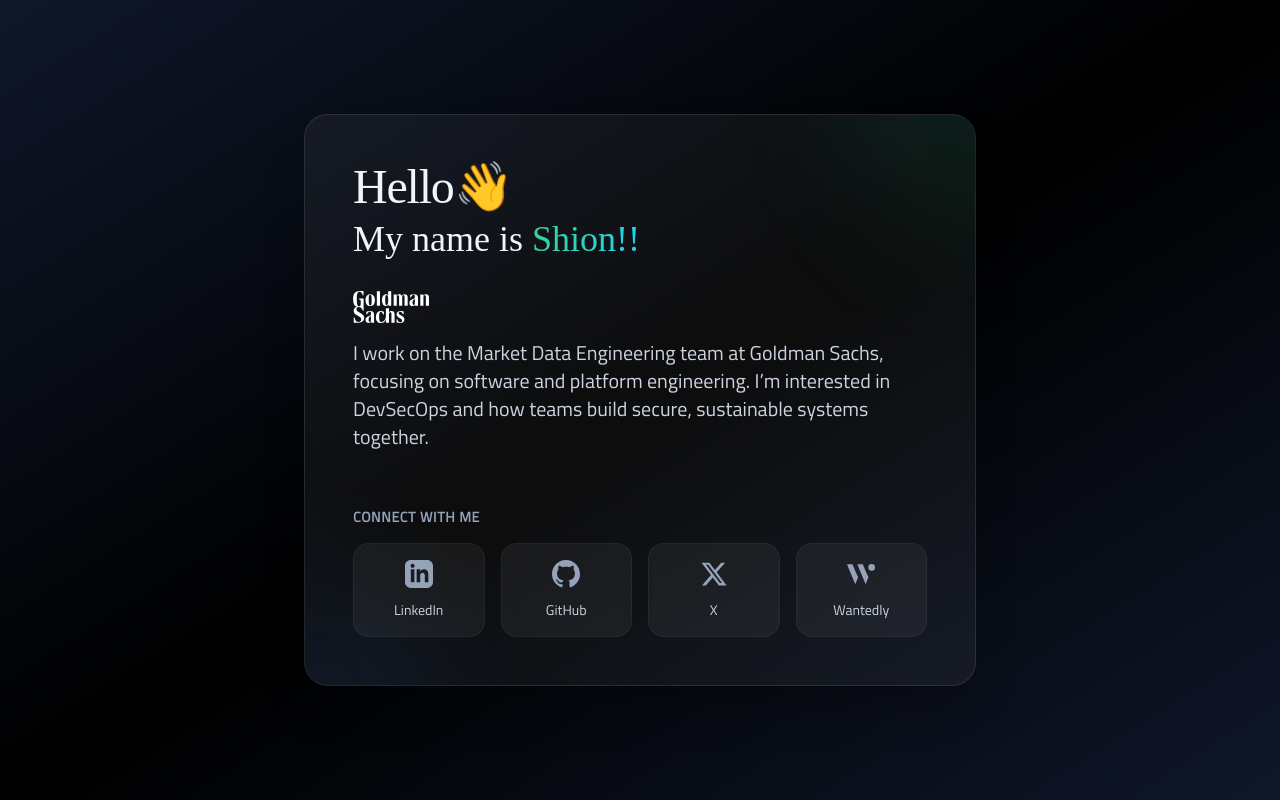
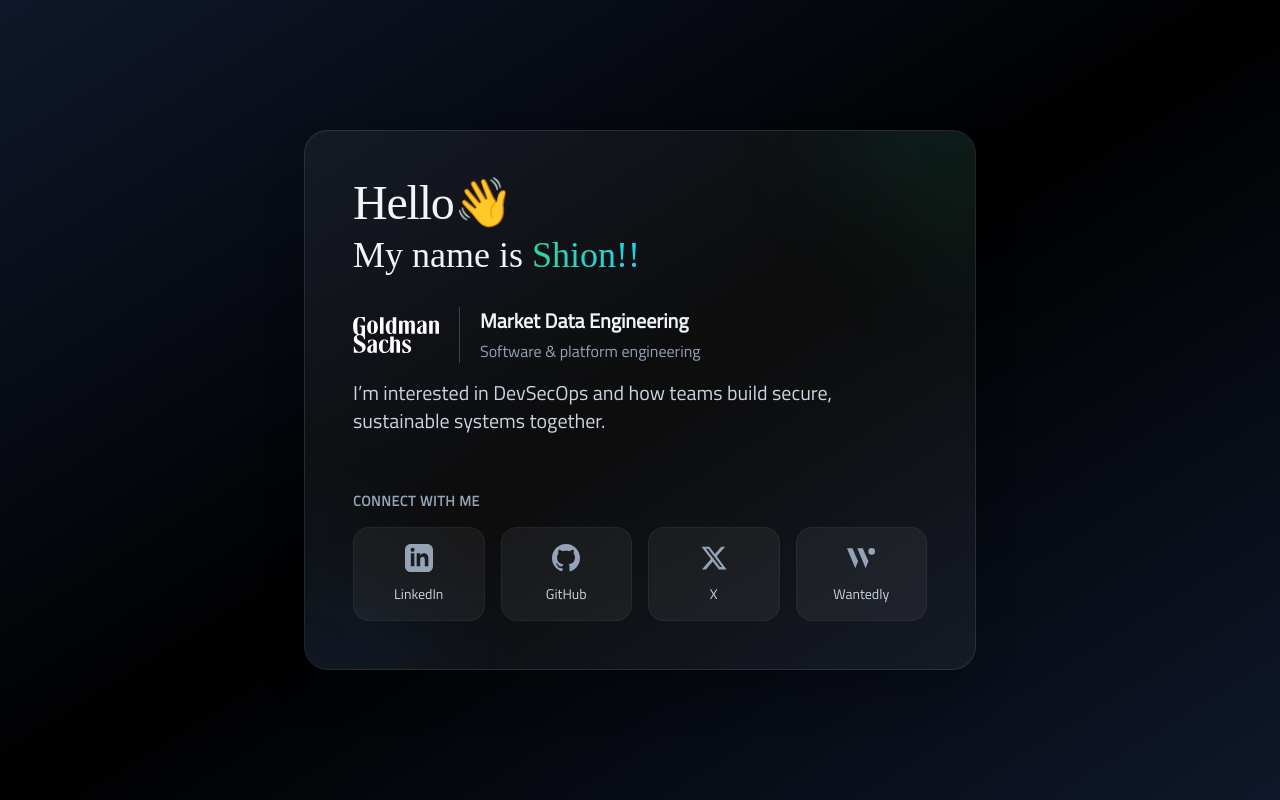
Before and after one commit to Shion1305/shion.pro-plain, a Nuxt app: page / in a window 1280 px wide. Built offline with nearby package versions, Linux system fonts and the light colour scheme; a web font is replaced by a local one.

Commit message:
Align the Goldman Sachs wordmark with the engineering role
Updated the bio section to include a more structured layout with additional details about the Market Data Engineering team.

```diff
--- a/pages/index.vue
+++ b/pages/index.vue
@@ -66,12 +66,26 @@ const socialLinks = [
         </header>
 
         <!-- Bio -->
-        <div class="space-y-4">
-          <img src="/goldman-sachs.svg" alt="" width="86" height="36" class="h-8 w-auto invert" />
-          <p class="text-lg sm:text-xl text-slate-300 font-titillium leading-relaxed">
-            I work on the Market Data Engineering team at Goldman Sachs, focusing on software and
-            platform engineering. I’m interested in DevSecOps and how teams build secure,
-            sustainable systems together.
+        <div class="space-y-4 font-titillium">
+          <div class="flex items-center gap-4 sm:gap-5">
+            <img
+              src="/goldman-sachs.svg"
+              alt="Goldman Sachs"
+              width="86"
+              height="36"
+              class="h-auto w-16 shrink-0 invert sm:w-[86px]"
+            />
+            <div class="min-w-0 border-l border-white/20 pl-4 sm:pl-5">
+              <p class="text-lg font-semibold leading-tight text-slate-100 sm:text-xl">
+                Market Data Engineering
+              </p>
+              <p class="mt-1 text-sm leading-snug text-slate-400 sm:text-base">
+                Software &amp; platform engineering
+              </p>
+            </div>
+          </div>
+          <p class="text-lg leading-relaxed text-slate-300 sm:text-xl">
+            I’m interested in DevSecOps and how teams build secure, sustainable systems together.
           </p>
         </div>
 
```
